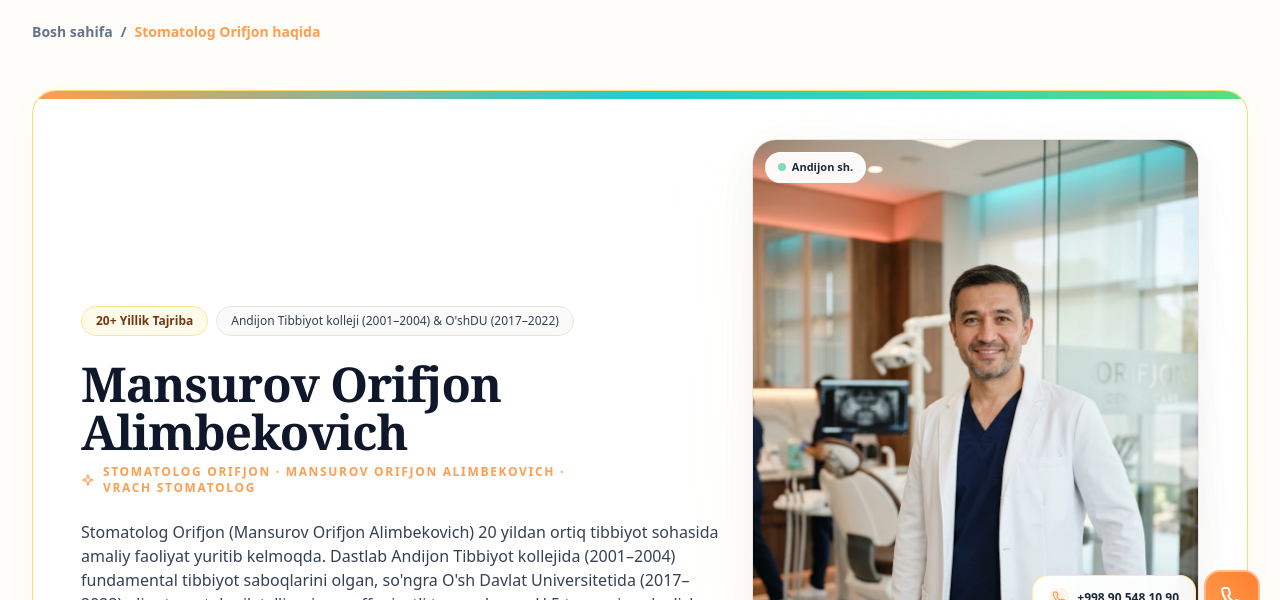
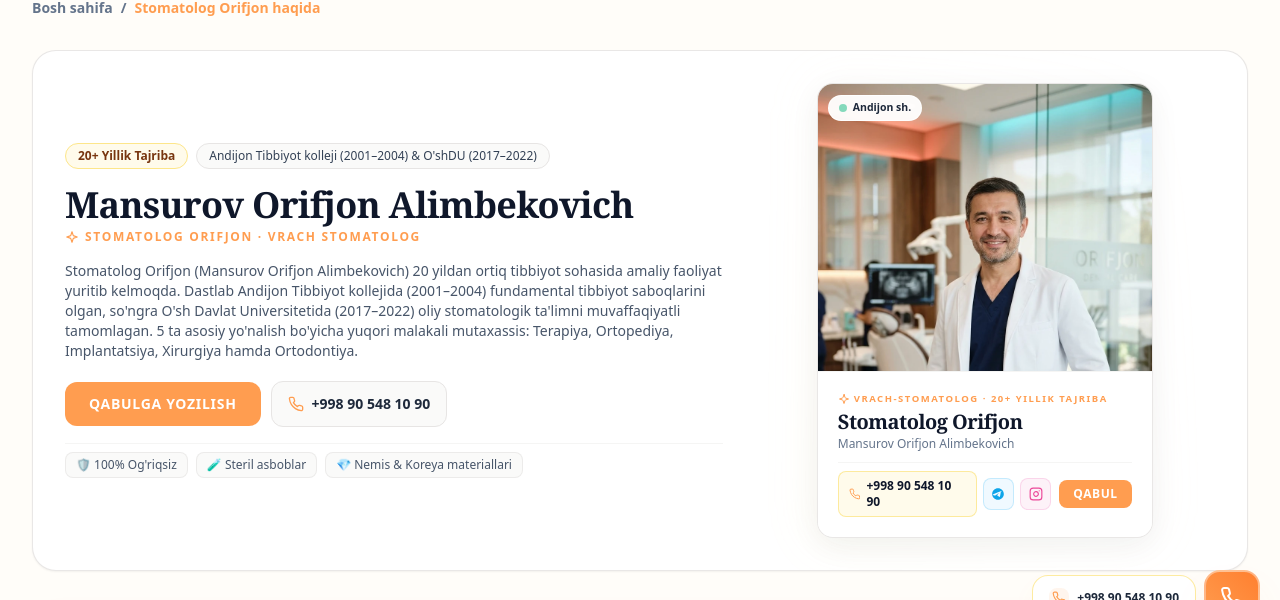
Before and after one commit to shakhzod-madmarov/drorifjon, a React (Vite) app in the folder frontend/: page /about in a window 1280 px wide. Shown: the part 154-754 px from the top of the page. Built offline with nearby package versions, Linux system fonts and the light colour scheme; no server answers.

Commit message:
fix(spacing): eliminate empty space across Hero, About, and Contact pages with balanced columns and compact 3D doctor card

```diff
--- a/frontend/src/components/Doctor3DCard.jsx
+++ b/frontend/src/components/Doctor3DCard.jsx
@@ -3,9 +3,9 @@ import { DOCTOR_INFO } from "../constants/doctor";
 import { IconTelegram, IconInstagram, IconPhone, IconSparkleStar } from "./MedicalIcons";
 
 /**
- * Doctor3DCard — Classic Fine-Art Medical Portrait Card
+ * Doctor3DCard — Compact Classic Medical Portrait Card
  * Clean, restrained, classic elegance for Stomatolog Orifjon (Mansurov Orifjon Alimbekovich).
- * The portrait sits unblemished in a museum-grade frame; typography is placed cleanly below.
+ * Perfectly proportioned to prevent excessive vertical height and eliminate empty space.
  */
 const Doctor3DCard = ({
   lang = "uz",
@@ -24,9 +24,9 @@ const Doctor3DCard = ({
     const x = (e.clientX - rect.left) / rect.width;
     const y = (e.clientY - rect.top) / rect.height;
 
-    // Gentle, subtle classic perspective tilt (+-6 degrees)
-    const rotateY = (x - 0.5) * 8;
-    const rotateX = (0.5 - y) * 8;
+    // Gentle, subtle classic perspective tilt (+-5 degrees)
+    const rotateY = (x - 0.5) * 6;
+    const rotateX = (0.5 - y) * 6;
 
     setRotate({ x: rotateX, y: rotateY });
   }, []);
@@ -51,7 +51,7 @@ const Doctor3DCard = ({
     <div className={`relative flex justify-center [perspective:1200px] ${className}`}>
       {/* Subtle warm glow behind card */}
       <div
-        className={`absolute -inset-4 bg-gradient-to-tr from-amber-200/20 via-orange-100/15 to-transparent rounded-[2.5rem] blur-2xl -z-10 transition-opacity duration-700 pointer-events-none ${
+        className={`absolute -inset-3 bg-gradient-to-tr from-amber-200/20 via-orange-100/15 to-transparent rounded-[2rem] blur-xl -z-10 transition-opacity duration-700 pointer-events-none ${
           isHovered ? "opacity-100" : "opacity-40"
         }`}
       />
@@ -64,17 +64,17 @@ const Doctor3DCard = ({
         onMouseLeave={handleMouseLeave}
         style={{
           transform: isHovered
-            ? `rotateX(${rotate.x}deg) rotateY(${rotate.y}deg) translateY(-4px)`
+            ? `rotateX(${rotate.x}deg) rotateY(${rotate.y}deg) translateY(-3px)`
             : "rotateX(0deg) rotateY(0deg) translateY(0)",
           transition: isHovered
             ? "transform 0.15s ease-out, box-shadow 0.3s ease"
             : "transform 0.5s cubic-bezier(0.23, 1, 0.32, 1), box-shadow 0.5s ease",
           transformStyle: "preserve-3d",
         }}
-        className="relative w-full max-w-[21.5rem] xs:max-w-sm sm:max-w-md rounded-3xl overflow-hidden bg-white border border-stone-200/90 shadow-[0_12px_36px_rgba(20,30,40,0.06)] hover:shadow-[0_20px_50px_rgba(20,30,40,0.12)] hover:border-amber-300/80 transition-all select-none group"
+        className="relative w-full max-w-[19.5rem] sm:max-w-[21rem] rounded-2xl overflow-hidden bg-white border border-stone-200/90 shadow-[0_8px_30px_rgba(20,30,40,0.06)] hover:shadow-[0_16px_40px_rgba(20,30,40,0.1)] hover:border-amber-300/80 transition-all select-none group"
       >
         {/* Crisp Unblemished Portrait Photo */}
-        <div className="relative w-full aspect-[3/3.8] overflow-hidden bg-stone-100 border-b border-stone-100">
+        <div className="relative w-full h-64 sm:h-72 overflow-hidden bg-stone-100 border-b border-stone-100">
           <picture>
             <source srcSet={imageWebp} type="image/webp" />
             <img
@@ -89,47 +89,38 @@ const Doctor3DCard = ({
           </picture>
 
           {/* Single Discreet Availability Indicator */}
-          <div className="absolute top-3 left-3 z-10 pointer-events-none">
-            <span className="inline-flex items-center gap-1.5 px-3 py-1.5 rounded-full bg-white/95 backdrop-blur-md text-[11px] font-bold text-slate-800 border border-white/90 shadow-2xs">
+          <div className="absolute top-2.5 left-2.5 z-10 pointer-events-none">
+            <span className="inline-flex items-center gap-1.5 px-2.5 py-1 rounded-full bg-white/95 backdrop-blur-md text-[10.5px] font-bold text-slate-800 border border-white/90 shadow-2xs">
               <span className="w-2 h-2 rounded-full bg-emerald-500 animate-pulse" />
               <span>{lang === "uz" ? "Andijon sh." : lang === "ru" ? "г. Андижан" : "Andijan"}</span>
             </span>
           </div>
         </div>
 
-        {/* Clean Editorial Bio & Credentials (Underneath Photo) */}
-        <div className="p-5 sm:p-6 bg-white text-left space-y-3">
+        {/* Clean Editorial Bio (Underneath Photo) */}
+        <div className="p-4 sm:p-5 bg-white text-left space-y-2.5">
           <div>
-            <p className="text-[10px] font-black uppercase tracking-[0.18em] text-primary flex items-center gap-1">
+            <p className="text-[9.5px] font-black uppercase tracking-[0.16em] text-primary flex items-center gap-1">
               <IconSparkleStar className="w-3 h-3 text-primary" />
               <span>{specialtyText}</span>
             </p>
-            <h3 className="font-serif-classic text-2xl font-bold tracking-tight text-slate-900 mt-1">
+            <h3 className="font-serif-classic text-xl font-bold tracking-tight text-slate-900 mt-0.5">
               Stomatolog Orifjon
             </h3>
-            <p className="text-xs text-slate-600 font-medium mt-0.5">
+            <p className="text-xs text-slate-500 font-medium">
               Mansurov Orifjon Alimbekovich
-            </p>
-          </div>
-
-          <div className="py-2.5 px-3 rounded-xl bg-stone-50 border border-stone-200/70 text-[11px] text-slate-600 space-y-1">
-            <p className="font-medium">
-              🎓 <span className="font-bold text-slate-800">Andijon Tibbiyot Kolleji</span> (2001–2004)
-            </p>
-            <p className="font-medium">
-              🏛️ <span className="font-bold text-slate-800">O'sh Davlat Universiteti</span> (2017–2022)
             </p>
           </div>
 
           {/* Contact Channels & Direct Booking CTA */}
           <div className="pt-2 flex items-center justify-between gap-2 border-t border-stone-100">
-            <div className="flex items-center gap-2">
+            <div className="flex items-center gap-1.5">
               <a
                 href={DOCTOR_INFO.phoneHref}
-                className="inline-flex items-center gap-1.5 px-3 py-2 rounded-xl bg-amber-50 hover:bg-amber-100 text-slate-900 border border-amber-200/80 text-xs font-bold transition-colors"
+                className="inline-flex items-center gap-1.5 px-2.5 py-1.5 rounded-lg bg-amber-50 hover:bg-amber-100 text-slate-900 border border-amber-200/80 text-xs font-bold transition-colors"
                 title={`Tel: ${DOCTOR_INFO.phoneDisplay}`}
               >
-                <IconPhone className="w-3.5 h-3.5 text-primary" />
+                <IconPhone className="w-3 h-3 text-primary" />
                 <span>{DOCTOR_INFO.phoneDisplay}</span>
               </a>
               <a
@@ -137,26 +128,26 @@ const Doctor3DCard = ({
                 target="_blank"
                 rel="noopener noreferrer"
                 aria-label="Telegram"
-                className="w-9 h-9 rounded-xl bg-sky-50 hover:bg-sky-100 text-sky-600 border border-sky-200/80 flex items-center justify-center transition-colors"
+                className="w-8 h-8 rounded-lg bg-sky-50 hover:bg-sky-100 text-sky-600 border border-sky-200/80 flex items-center justify-center transition-colors"
                 title="Telegram: @dr_orifjon_1"
               >
-                <IconTelegram className="w-4 h-4 text-sky-500" />
+                <IconTelegram className="w-3.5 h-3.5 text-sky-500" />
               </a>
               <a
                 href={DOCTOR_INFO.instagramUrl}
                 target="_blank"
                 rel="noopener noreferrer"
                 aria-label="Instagram"
-                className="w-9 h-9 rounded-xl bg-pink-50 hover:bg-pink-100 text-pink-600 border border-pink-200/80 flex items-center justify-center transition-colors"
+                className="w-8 h-8 rounded-lg bg-pink-50 hover:bg-pink-100 text-pink-600 border border-pink-200/80 flex items-center justify-center transition-colors"
                 title="Instagram: @dr_orifjon"
               >
-                <IconInstagram className="w-4 h-4 text-pink-500" />
+                <IconInstagram className="w-3.5 h-3.5 text-pink-500" />
               </a>
             </div>
 
             <button
               onClick={onOpenBooking}
-              className="px-4 py-2 rounded-xl bg-primary hover:bg-orange-600 text-white text-xs font-extrabold uppercase tracking-wider transition-all shadow-xs cursor-pointer select-none"
+              className="px-3.5 py-1.5 rounded-lg bg-primary hover:bg-orange-600 text-white text-xs font-extrabold uppercase tracking-wider transition-colors shadow-2xs cursor-pointer select-none"
             >
               {lang === "uz" ? "Qabul" : lang === "ru" ? "Запись" : "Book"}
             </button>
--- a/frontend/src/components/InlineBookingSection.jsx
+++ b/frontend/src/components/InlineBookingSection.jsx
@@ -519,8 +519,8 @@ const InlineBookingSection = ({ initialService = null }) => {
   }
 
   return (
-    <section id="booking" className="py-12 bg-white rounded-3xl border border-amber-200 shadow-luxury p-5 sm:p-8 lg:p-10 scroll-mt-24 sm:scroll-mt-28">
-      <div className="max-w-7xl mx-auto space-y-8">
+    <section id="booking" className="py-6 sm:py-8 bg-white rounded-3xl border border-stone-200/90 shadow-sm p-4 sm:p-6 lg:p-8 scroll-mt-20">
+      <div className="max-w-7xl mx-auto space-y-5 sm:space-y-6">
         {/* Header */}
         <div className="text-center max-w-2xl mx-auto space-y-2">
           <span className="text-xs font-bold uppercase tracking-widest text-primary">
--- a/frontend/src/components/Interactive3DCostCalculator.jsx
+++ b/frontend/src/components/Interactive3DCostCalculator.jsx
@@ -251,11 +251,11 @@ const Interactive3DCostCalculator = () => {
         }`;
 
   return (
-    <section className="py-12 sm:py-16 bg-white rounded-3xl border border-amber-200/90 shadow-luxury p-4 sm:p-8 lg:p-10 relative overflow-hidden">
+    <section className="py-6 sm:py-8 bg-white rounded-3xl border border-stone-200/90 shadow-sm p-4 sm:p-6 lg:p-8 relative overflow-hidden">
       {/* Ambient background glow */}
-      <div className="absolute top-0 right-1/4 w-96 h-96 bg-gradient-to-br from-amber-200/20 via-primary/5 to-transparent rounded-full blur-3xl pointer-events-none" />
+      <div className="absolute top-0 right-1/4 w-96 h-96 bg-stone-100/30 rounded-full blur-3xl pointer-events-none" />
 
-      <div className="max-w-7xl mx-auto space-y-8 relative z-10">
+      <div className="max-w-7xl mx-auto space-y-5 sm:space-y-6 relative z-10">
         {/* Header */}
         <div className="text-center max-w-3xl mx-auto space-y-2">
           <span className="inline-flex items-center gap-1.5 px-3 py-1 rounded-full text-[11px] font-semibold uppercase tracking-wider bg-red-50 text-primary border border-red-200/60 shadow-2xs">
--- a/frontend/src/components/PatientCareGuides.jsx
+++ b/frontend/src/components/PatientCareGuides.jsx
@@ -308,11 +308,11 @@ const PatientCareGuides = () => {
   const [activeTab, setActiveTab] = useState(guides[0]);
 
   return (
-    <section className="py-10 sm:py-16 bg-white rounded-[2.5rem] border border-amber-200/90 p-4 sm:p-8 lg:p-10 shadow-luxury relative overflow-hidden">
+    <section className="py-6 sm:py-8 bg-white rounded-3xl border border-stone-200/90 shadow-sm p-4 sm:p-6 lg:p-8 relative overflow-hidden">
       {/* Ambient background glow */}
-      <div className="absolute top-0 right-1/4 w-96 h-96 bg-gradient-to-br from-amber-200/25 via-primary/5 to-transparent rounded-full blur-3xl pointer-events-none" />
+      <div className="absolute top-0 right-1/4 w-96 h-96 bg-stone-100/30 rounded-full blur-3xl pointer-events-none" />
 
-      <div className="max-w-7xl mx-auto space-y-8 relative z-10">
+      <div className="max-w-7xl mx-auto space-y-5 sm:space-y-6 relative z-10">
         {/* Section Header */}
         <div className="text-center max-w-3xl mx-auto space-y-3">
           <span className="inline-flex items-center gap-1.5 px-3.5 py-1.5 rounded-full text-[11px] font-black uppercase tracking-wider bg-amber-50 text-primary border border-amber-300/80 shadow-2xs">
--- a/frontend/src/pages/About.jsx
+++ b/frontend/src/pages/About.jsx
@@ -131,7 +131,7 @@ const About = ({ onOpenBooking }) => {
   const aboutSchema = buildAboutPageSchema(lang, breadcrumbs);
 
   return (
-    <div className="relative py-4 sm:py-8 space-y-12">
+    <div className="relative py-4 sm:py-6 space-y-6 sm:space-y-8">
       <Seo
         title={seo.title}
         description={seo.description}
@@ -154,17 +154,14 @@ const About = ({ onOpenBooking }) => {
         </span>
       </nav>
 
-      {/* Doctor Bio Editorial Header */}
-      <div className="relative z-10 overflow-hidden bg-white/95 backdrop-blur-md rounded-3xl border border-amber-300/80 shadow-luxury grid grid-cols-1 lg:grid-cols-12 gap-8 items-center p-5 sm:p-10 lg:p-12">
-        {/* Brand Accent Top Strip */}
-        <div className="h-2 w-full bg-gradient-to-r from-primary via-brandCyan to-brandGreen absolute top-0 left-0 right-0" />
-
-        <div className="lg:col-span-7 space-y-6 pt-2">
+      {/* Doctor Bio Editorial Header — Tight & Balanced */}
+      <div className="relative z-10 overflow-hidden bg-white rounded-3xl border border-stone-200/90 shadow-sm grid grid-cols-1 lg:grid-cols-12 gap-6 lg:gap-8 items-center p-5 sm:p-7 lg:p-8">
+        <div className="lg:col-span-7 space-y-4 text-left">
           <div className="flex flex-wrap items-center gap-2">
-            <span className="px-3.5 py-1.5 rounded-full bg-amber-50 text-amber-900 border border-amber-200 text-xs font-bold shadow-2xs">
+            <span className="px-3 py-1 rounded-full bg-amber-50 text-amber-900 border border-amber-200 text-xs font-bold shadow-2xs">
               {getExperienceBadge(lang)}
             </span>
-            <span className="px-3.5 py-1.5 rounded-full bg-stone-50 text-slate-700 border border-stone-200 text-xs font-medium">
+            <span className="px-3 py-1 rounded-full bg-stone-50 text-slate-700 border border-stone-200 text-xs font-medium">
               {lang === "ru"
                 ? "Андижанский мед. колледж (2001–2004) & ОшГУ (2017–2022)"
                 : lang === "en"
@@ -173,45 +170,58 @@ const About = ({ onOpenBooking }) => {
             </span>
           </div>
 
-          <div className="space-y-2">
-            <h1 className="font-serif-classic text-2xl xs:text-3xl sm:text-4xl lg:text-5xl font-extrabold text-slate-900 leading-tight break-words">
+          <div className="space-y-1">
+            <h1 className="font-serif-classic text-2xl sm:text-3xl lg:text-4xl font-extrabold text-slate-900 leading-tight">
               {DOCTOR_INFO.fullName}
             </h1>
-            <p className="text-xs font-bold uppercase tracking-[0.14em] text-primary flex items-center gap-2">
+            <p className="text-xs font-bold uppercase tracking-[0.14em] text-primary flex items-center gap-1.5">
               <IconSparkleStar className="w-3.5 h-3.5 text-primary" />
-              <span>Stomatolog Orifjon · Mansurov Orifjon Alimbekovich · Vrach Stomatolog</span>
+              <span>Stomatolog Orifjon · Vrach Stomatolog</span>
             </p>
           </div>
 
-          <p className="text-sm sm:text-base text-slate-700 leading-relaxed font-normal">
+          <p className="text-xs sm:text-sm text-slate-600 leading-relaxed font-normal">
             {lang === "uz"
-              ? "Stomatolog Orifjon (Mansurov Orifjon Alimbekovich) 20 yildan ortiq tibbiyot sohasida amaliy faoliyat yuritib kelmoqda. Dastlab Andijon Tibbiyot kollejida (2001–2004) fundamental tibbiyot saboqlarini olgan, so'ngra O'sh Davlat Universitetida (2017–2022) oliy stomatologik ta'limni muvaffaqiyatli tamomlagan. U 5 ta asosiy yo'nalish bo'yicha yuqori malakali mutaxassisdir: Terapiya (tishlarni og'riqsiz davolash va restavratsiya), Ortopediya (yuqori sifatli tish qo'yish, protezlash), Implantatsiya (Germaniya va Koreya mahsulotlari), Xirurgiya (og'riqsiz va asoratsiz tish olish) hamda Ortodontiya (breketlar yordamida tishlarni to'g'rilash)."
+              ? "Stomatolog Orifjon (Mansurov Orifjon Alimbekovich) 20 yildan ortiq tibbiyot sohasida amaliy faoliyat yuritib kelmoqda. Dastlab Andijon Tibbiyot kollejida (2001–2004) fundamental tibbiyot saboqlarini olgan, so'ngra O'sh Davlat Universitetida (2017–2022) oliy stomatologik ta'limni muvaffaqiyatli tamomlagan. 5 ta asosiy yo'nalish bo'yicha yuqori malakali mutaxassis: Terapiya, Ortopediya, Implantatsiya, Xirurgiya hamda Ortodontiya."
               : lang === "ru"
-              ? "Стоматолог Орифжон (Мансуров Орифжон Алимбекович) работает в сфере здравоохранения более 20 лет. Начальное образование получил в Андижанском медицинском колледже (2001–2004), затем окончил стоматологический факультет Ошского Государственного Университета (2017–2022). Практикует 5 ключевых направлений: терапия (лечение и реставрация зубов без боли), ортопедия (высококачественное протезирование), имплантация (немецкие и корейские системы), хирургия (удаление зубов без осложнений) и ортодонтия (выравнивание зубов брекетами)."
-              : "Dentist Orifjon (Mansurov Orifjon Alimbekovich) has been practicing healthcare for over 20+ years. He graduated from Andijan Medical College (2001–2004) and completed university dental studies at Osh State University (2017–2022). He provides 5 core clinical specialties: Therapy (painless treatment and restoration), Orthopedics (precision prosthetics), Implantation (German & Korean systems), Surgery (painless extraction without complications), and Orthodontics (bite correction with braces)."}
+              ? "Стоматолог Орифжон (Мансуров Орифжон Алимбекович) работает в сфере здравоохранения более 20 лет. Начальное образование получил в Андижанском медицинском колледже (2001–2004), затем окончил стоматологический факультет Ошского Государственного Университета (2017–2022). Практикует 5 ключевых направлений: терапия, ортопедия, имплантация, хирургия и ортодонтия."
+              : "Dentist Orifjon (Mansurov Orifjon Alimbekovich) has been practicing healthcare for over 20+ years. Graduate of Andijan Medical College (2001–2004) and Osh State University (2017–2022). Specialized in 5 core dental areas: Therapy, Orthopedics, Implantation, Oral Surgery, and Orthodontics."}
           </p>
 
-          <div className="flex flex-col xs:flex-row flex-wrap items-stretch xs:items-center gap-2.5 sm:gap-3 pt-1">
+          {/* Action buttons & phone */}
+          <div className="flex flex-col sm:flex-row flex-wrap items-stretch sm:items-center gap-2.5 pt-1">
             <button
               onClick={() => onOpenBooking()}
-              className="relative overflow-hidden inline-flex justify-center items-center px-5 sm:px-6 py-3.5 rounded-xl bg-primary hover:bg-primary-hover text-white text-xs sm:text-sm font-semibold uppercase tracking-wider shadow-xs transition-all duration-300 hover:shadow-lg hover:-translate-y-0.5 active:translate-y-0 cursor-pointer group"
+              className="px-6 py-3 rounded-xl bg-primary hover:bg-orange-600 text-white text-xs sm:text-sm font-bold uppercase tracking-wider transition-colors shadow-2xs cursor-pointer select-none"
             >
-              <span className="absolute inset-0 w-1/2 h-full bg-white/25 -translate-x-full group-hover:animate-shimmer-sweep pointer-events-none" />
-              <span className="relative z-10">{lang === "uz" ? "Qabulga Yozilish" : lang === "ru" ? "Записаться на Приём" : "Book Visit"}</span>
+              {lang === "uz" ? "Qabulga Yozilish" : lang === "ru" ? "Записаться на Приём" : "Book Visit"}
             </button>
             <a
               href={DOCTOR_INFO.phoneHref}
-              className="inline-flex justify-center items-center px-4 py-3.5 rounded-xl bg-amber-50 hover:bg-amber-100/70 border border-amber-200/70 text-slate-800 text-xs sm:text-sm font-semibold gap-2 transition-all duration-300 hover:-translate-y-0.5 hover:shadow-xs"
+              className="inline-flex justify-center items-center px-4 py-3 rounded-xl bg-stone-50 hover:bg-stone-100 border border-stone-200 text-slate-800 text-xs sm:text-sm font-semibold gap-2 transition-colors"
             >
               <IconPhone className="w-4 h-4 text-primary" />
               <span>{DOCTOR_INFO.phoneDisplay}</span>
             </a>
           </div>
+
+          {/* 3 Clinical Guarantee Badges */}
+          <div className="flex flex-wrap items-center gap-2 pt-2 border-t border-stone-100 text-xs text-slate-600">
+            <span className="px-2.5 py-1 rounded-lg bg-stone-50 border border-stone-200/70 font-medium">
+              🛡️ {lang === "uz" ? "100% Og'riqsiz" : lang === "ru" ? "100% Без боли" : "100% Pain-free"}
+            </span>
+            <span className="px-2.5 py-1 rounded-lg bg-stone-50 border border-stone-200/70 font-medium">
+              🧪 {lang === "uz" ? "Steril asboblar" : lang === "ru" ? "Стерильно" : "Sterile instruments"}
+            </span>
+            <span className="px-2.5 py-1 rounded-lg bg-stone-50 border border-stone-200/70 font-medium">
+              💎 {lang === "uz" ? "Nemis & Koreya materiallari" : lang === "ru" ? "Материалы Германии и Кореи" : "German & Korean materials"}
+            </span>
+          </div>
         </div>
 
         {/* Right 3D Perspective Card */}
         <div className="lg:col-span-5 flex justify-center">
-          <Doctor3DCard lang={lang} />
+          <Doctor3DCard lang={lang} onOpenBooking={onOpenBooking} />
         </div>
       </div>
 
--- a/frontend/src/pages/Booking.jsx
+++ b/frontend/src/pages/Booking.jsx
@@ -28,7 +28,7 @@ const Booking = () => {
   const bookingSchema = buildBookingPageSchema(lang, breadcrumbs);
 
   return (
-    <div className="relative py-6 sm:py-10 space-y-10">
+    <div className="relative py-4 sm:py-6 space-y-6 sm:space-y-8">
       <Seo
         title={seo.title}
         description={seo.description}
--- a/frontend/src/pages/Services.jsx
+++ b/frontend/src/pages/Services.jsx
@@ -46,7 +46,7 @@ const Services = ({ onOpenBooking }) => {
   const catalogSchema = buildServicesCatalogSchema(SERVICES_CATALOG, lang, breadcrumbs);
 
   return (
-    <div className="relative py-6 sm:py-10 space-y-12">
+    <div className="relative py-4 sm:py-6 space-y-6 sm:space-y-8">
       <Seo
         title={seo.title}
         description={seo.description}
```
Also changed, not shown: frontend/src/pages/Contact.jsx (+9 -10 lines), frontend/src/pages/Home.jsx (+24 -24 lines).
